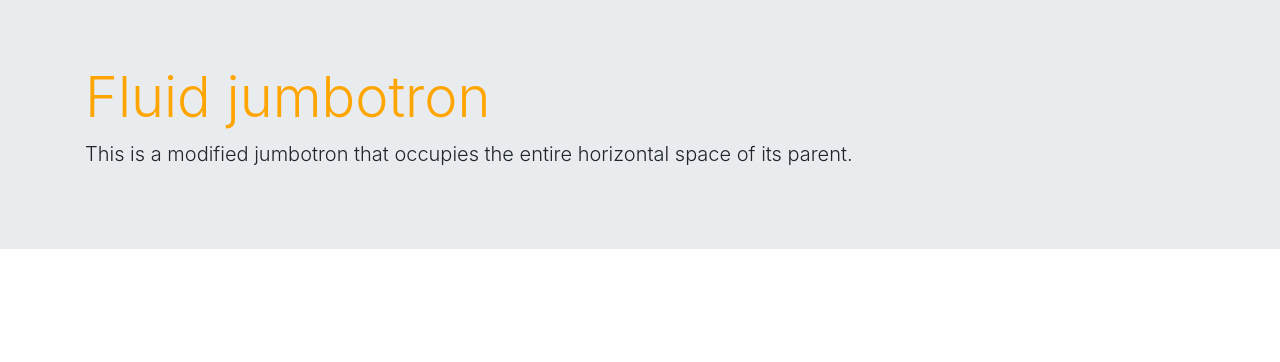
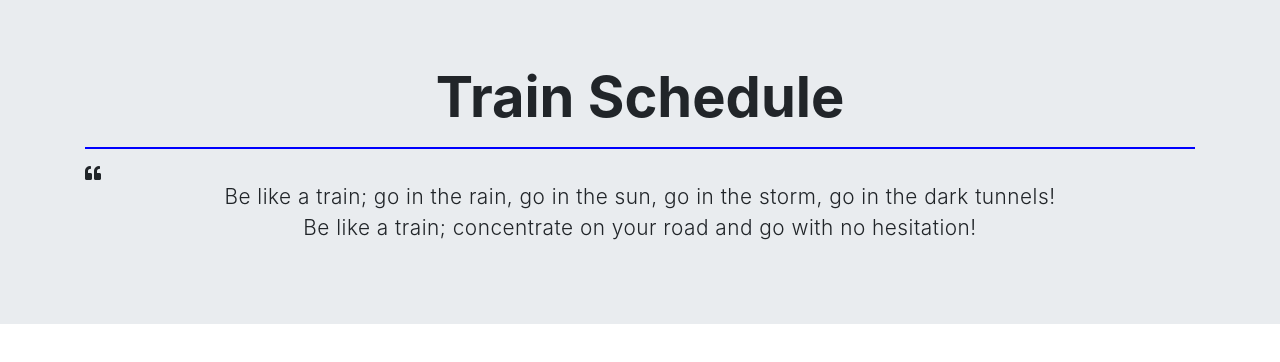
Before and after one commit to Dschafroth97/TrainScheduler, a plain HTML site: page index.html in a window 1280 px wide. Drawn offline with nearby package versions, Linux system fonts and the light colour scheme.

Commit message:
jumbotron layed out/styled

```diff
--- a/assets/style.css
+++ b/assets/style.css
@@ -1,4 +1,39 @@
-h1 {
-    color: orange;
-    font-size: 10rem;
+html, body {
+    min-height: 100%;
 }
+
+/* Title */
+
+.hr-underline {
+    border: 1px solid blue;
+}
+
+.jumbotron p {
+    font-size: 1.3rem;
+    letter-spacing: .5px;
+}
+
+
+
+
+
+
+
+
+
+
+
+
+
+
+
+
+
+
+
+
+
+/* MEDIA QUERY
+.fa-quote-left {
+    margin-left: 10rem;
+} */
--- a/index.html
+++ b/index.html
@@ -10,19 +10,31 @@
         integrity="sha256-FgpCb/KJQlLNfOu91ta32o/NMZxltwRo8QtmkMRdAu8=" crossorigin="anonymous"></script>
     <link rel="stylesheet" href="https://stackpath.bootstrapcdn.com/bootstrap/4.3.1/css/bootstrap.min.css"
         integrity="sha384-ggOyR0iXCbMQv3Xipma34MD+dH/1fQ784/j6cY/iJTQUOhcWr7x9JvoRxT2MZw1T" crossorigin="anonymous">
+    <link rel="stylesheet" href="https://use.fontawesome.com/releases/v5.8.1/css/all.css"
+        integrity="sha384-50oBUHEmvpQ+1lW4y57PTFmhCaXp0ML5d60M1M7uH2+nqUivzIebhndOJK28anvf" crossorigin="anonymous">
     <link rel="stylesheet" href="assets/style.css">
 </head>
 
 <body>
 
+    <!-- Begin Title -->
     <div class="jumbotron jumbotron-fluid">
-        <div class="container">
-            <h1 class="display-4">Fluid jumbotron</h1>
-            <p class="lead">This is a modified jumbotron that occupies the entire horizontal space of its parent.</p>
+        <div class="container text-center">
+            <h1 class="display-4 font-weight-bold">Train Schedule</h1><hr class="hr-underline">
+            <i class="fas fa-quote-left d-flex justify-content-start"></i>
+            <p class="lead">Be like a train; go in the rain, go in the sun, go in the storm, go in the dark tunnels!<br> Be like a train; concentrate on your road and go with no hesitation!</p>
         </div>
     </div>
 
+    <!-- End Title -->
 
+    <!-- Begin Train Schedule -->
+
+    <!-- End Train Schedule -->
+
+    <!-- Begin Input Form -->
+
+    <!-- End Input Form -->
 
     <script src="assets/logic.js"></script>
 </body>
```
Also changed, not shown: assets/img/Train_Time_Image.png (added), 1 other file.
